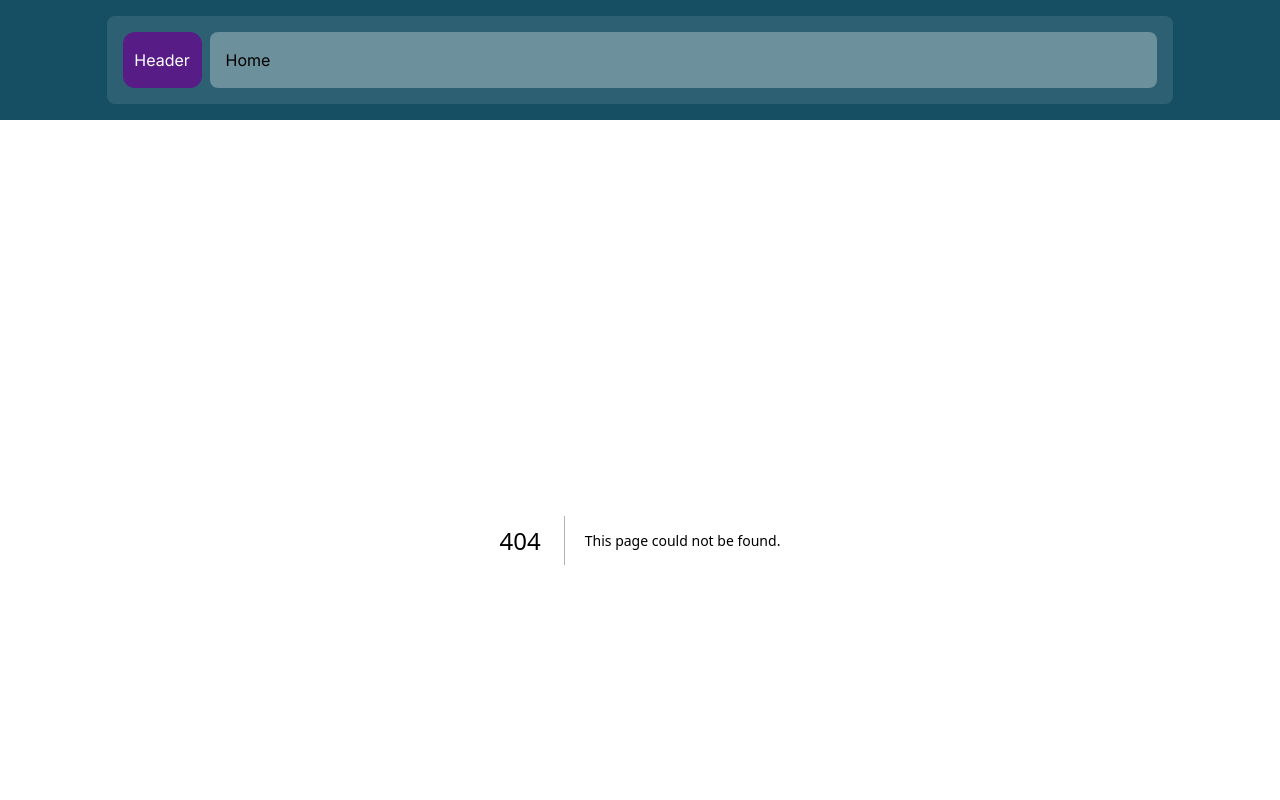
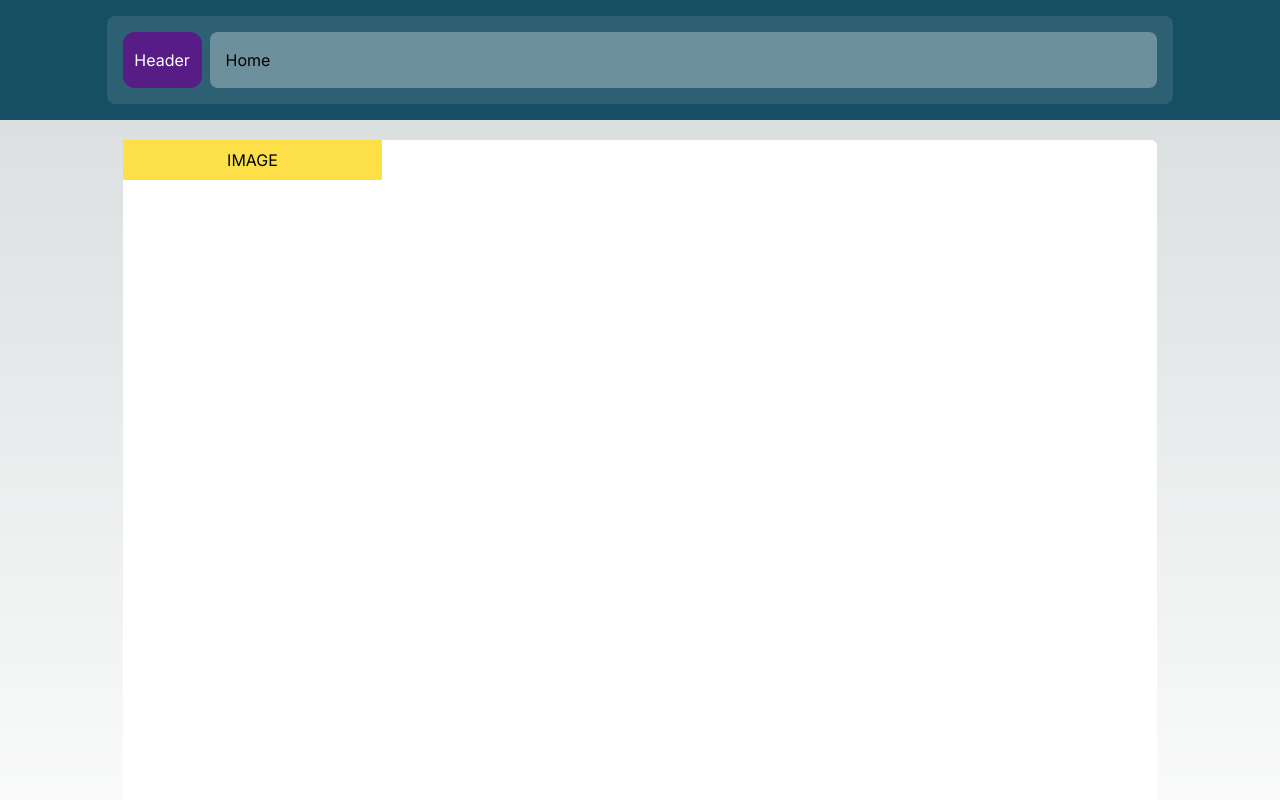
Before and after one commit to howmarketing/employee-maintenance-fullstack-sample-app, a Next.js app: page /employee-detail in a window 1280 px wide. Before the commit this address had no page. Shown: the top 800 px of the page. Built offline with nearby package versions, Linux system fonts and the light colour scheme.

Commit message:
feature(employee-details): Employee details UI

```diff
--- /dev/null
+++ b/src/app/employee-detail/page.tsx
@@ -0,0 +1,14 @@
+'use server';
+
+
+export default async function Page(){
+	return (
+		<div className="grid grid-cols-12 col-start-1 col-span-12">
+			<section id="employee-data" className="col-span-12 col-start-1 grid grid-cols-12">
+				<div className="bg-yellow-300 flex flex-col justify-center items-center align-middle col-span-3 h-10">
+					<h1>IMAGE</h1>
+				</div>
+			</section>
+		</div>
+	)
+}
--- a/src/components/employee-card/employee-card.tsx
+++ b/src/components/employee-card/employee-card.tsx
@@ -21,7 +21,7 @@ export const EmployeeCard = ({ employeeData }: Readonly<{ employeeData: GetEmplo
 			</div>
 			<div className="col-span-2 bg-white/10 flex flex-row flex-wrap justify-center items-center">
 				<div className="flex flex-col flex-wrap justify-center items-center">
-					<Link href="href">
+					<Link href={`/employee-details/${employeeData.publicId}`}>
 						<button className="bg-yellow-400 rounded-xl p-2">
 							View details
 						</button>
```
